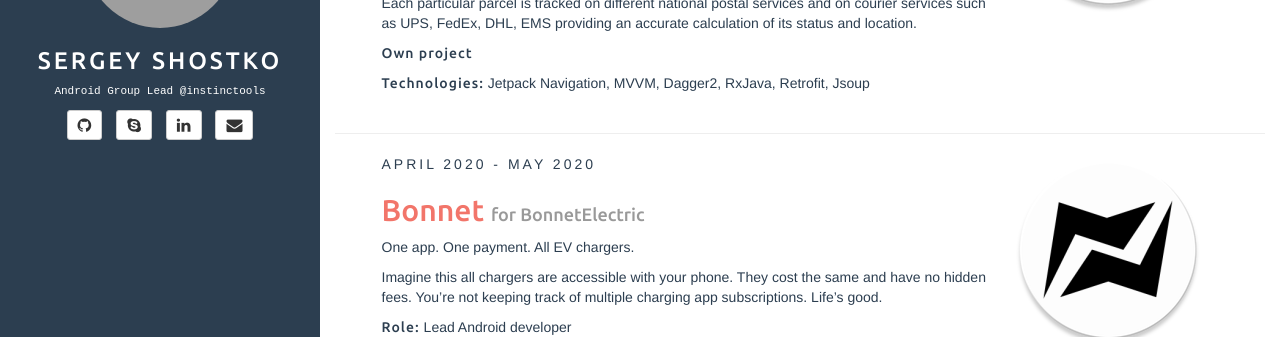
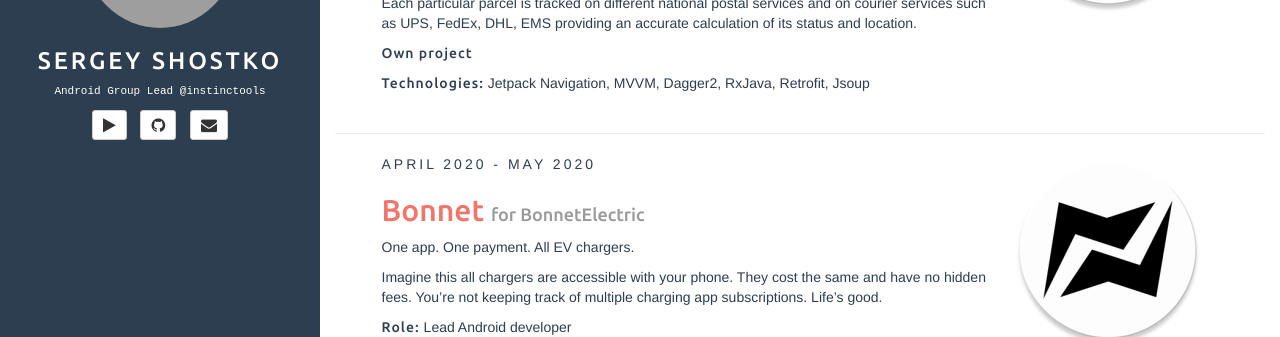
Before and after one commit to shostko/shostko.by, a Jekyll site: the page built from index.html, in a window 1280 px wide. Shown: the part 250-587 px from the top of the page. Built offline with Jekyll 4.4.1, drawn with Linux system fonts in a browser that asks for light colours; grey boxes are pictures that could not be loaded.

Commit message:
rewrk social links, add google play link

```diff
--- a/_config.yml
+++ b/_config.yml
@@ -27,6 +27,8 @@ author:
   github: shostko
   skype: s.shostko
   linkedin: sergeyshostko
+  twitter: SergeyShostko
+  playconsole: 8208994608755751630
   bio: Android Group Lead @instinctools
   email_md5: 42dfae824cdccebc0e9180487d59ccb0у
 
--- a/_includes/default.html
+++ b/_includes/default.html
@@ -42,6 +42,7 @@
 				<i class="fa fa-envelope"></i>
 			</a>
 			{% endif %}
+			{% comment %}
 				{% if site.author.linkedin %}
 				<a type="button" class="navbar-toggle nav-link" href="https://linkedin.com/in/{{ site.author.linkedin }}" target="_blank">
 					<i class="fa fa-linkedin"></i>
@@ -52,9 +53,15 @@
 					<i class="fa fa-skype"></i>
 				</a>
 				{% endif %}
+			{% endcomment %}
 			{% if site.author.github %}
 			<a type="button" class="navbar-toggle nav-link" href="http://github.com/{{ site.author.github }}" target="_blank">
 				<i class="fa fa-github"></i>
+			</a>
+			{% endif %}
+			{% if site.author.playconsole %}
+			<a type="button" class="navbar-toggle nav-link" href="https://play.google.com/store/apps/dev?id={{ site.author.playconsole }}">
+				<i class="fa fa-play"></i>
 			</a>
 			{% endif %}
 			<a class="navbar-brand" href="{{ site.BASE_PATH }}/">
--- a/_includes/sidebar.html
+++ b/_includes/sidebar.html
@@ -16,24 +16,17 @@
 
 <div id="contact-list" class="text-center">
 	<ul class="list-unstyled list-inline">
+		{% if site.author.playconsole %}
+		<li>
+			<a class="btn btn-default btn-sm" href="https://play.google.com/store/apps/dev?id={{ site.author.playconsole }}" target="_blank">
+				<i class="fa fa-play fa-lg"></i>
+			</a>
+		</li>
+		{% endif %}
 		{% if site.author.github %}
 		<li>
 			<a class="btn btn-default btn-sm" href="https://github.com/{{ site.author.github }}" target="_blank">
 				<i class="fa fa-github fa-lg"></i>
-			</a>
-		</li>
-		{% endif %}
-		{% if site.author.skype %}
-		<li>
-			<a class="btn btn-default btn-sm" href="skype:{{ site.author.skype }}?chat">
-				<i class="fa fa-skype fa-lg"></i>
-			</a>
-		</li>
-		{% endif %}
-		{% if site.author.linkedin %}
-		<li>
-			<a class="btn btn-default btn-sm" href="https://linkedin.com/in/{{ site.author.linkedin }}" target="_blank">
-				<i class="fa fa-linkedin fa-lg"></i>
 			</a>
 		</li>
 		{% endif %}
@@ -45,8 +38,14 @@
 		</li>
 		{% endif %}
 	</ul>
-	{% comment %}
 	<ul id="contact-list-secondary" class="list-unstyled list-inline">
+		{% if site.author.linkedin %}
+		<li>
+			<a class="btn btn-default btn-sm" href="https://linkedin.com/in/{{ site.author.linkedin }}" target="_blank">
+				<i class="fa fa-linkedin fa-lg"></i>
+			</a>
+		</li>
+		{% endif %}
 		{% if site.author.twitter %}
 		<li>
 			<a class="btn btn-default btn-sm" href="https://twitter.com/{{ site.author.twitter }}" target="_blank">
@@ -61,12 +60,20 @@
 			</a>
 		</li>
 		{% endif %}
+		{% if site.author.skype %}
+		<li>
+			<a class="btn btn-default btn-sm" href="skype:{{ site.author.skype }}?chat">
+				<i class="fa fa-skype fa-lg"></i>
+			</a>
+		</li>
+		{% endif %}
+		{% comment %}
 		<li>
 			<a class="btn btn-default btn-sm" href="{{ site.BASE_PATH }}/{{ site.rss_path }}" target="_blank">
 				<i class="fa fa-rss fa-lg"></i>
 			</a>
 		</li>
+		{% endcomment %}
 	</ul>
-	{% endcomment %}
 </div>
 <!-- sidebar.html end -->
```
Lines whose indentation alone changed are shown as unchanged.
